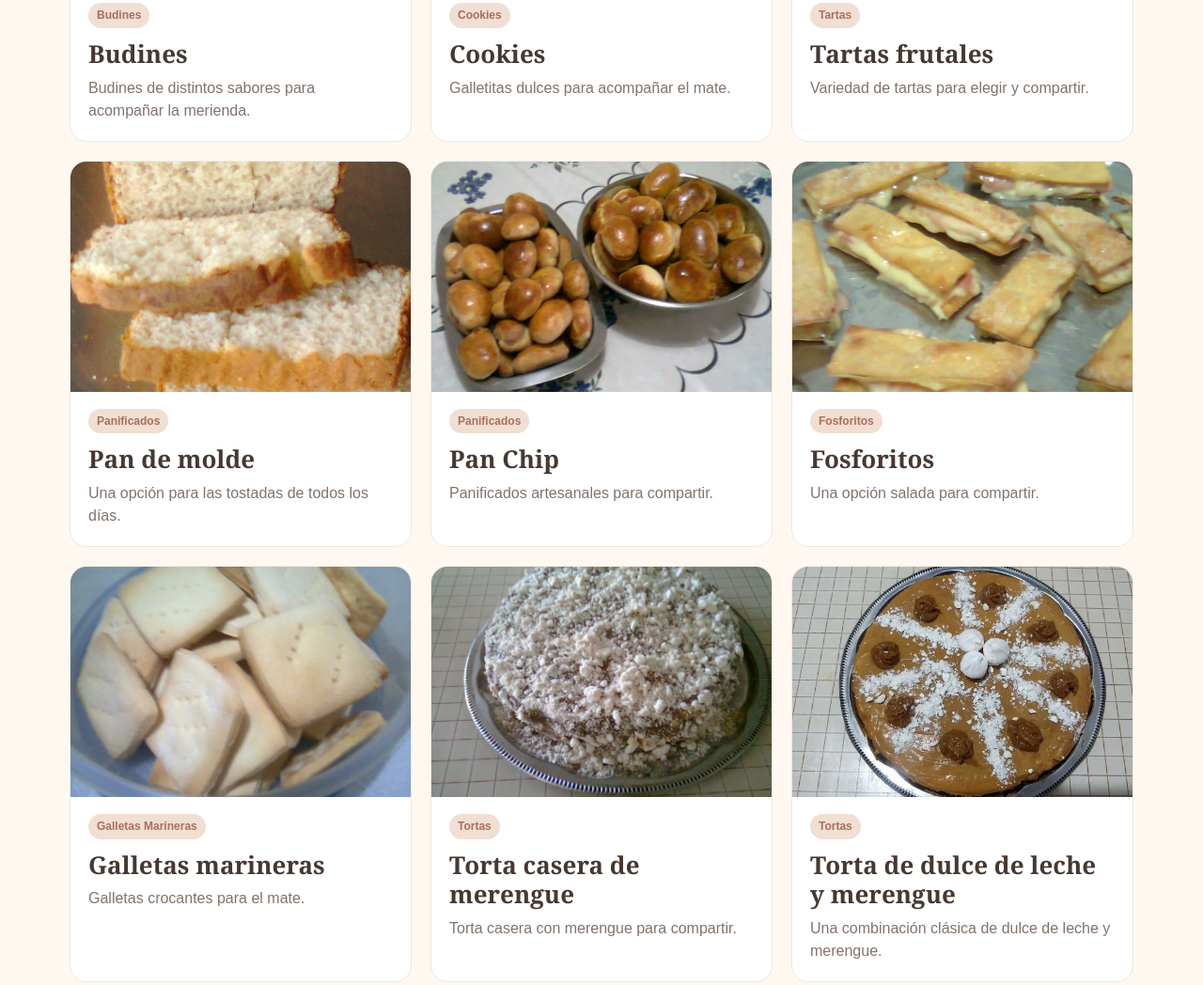
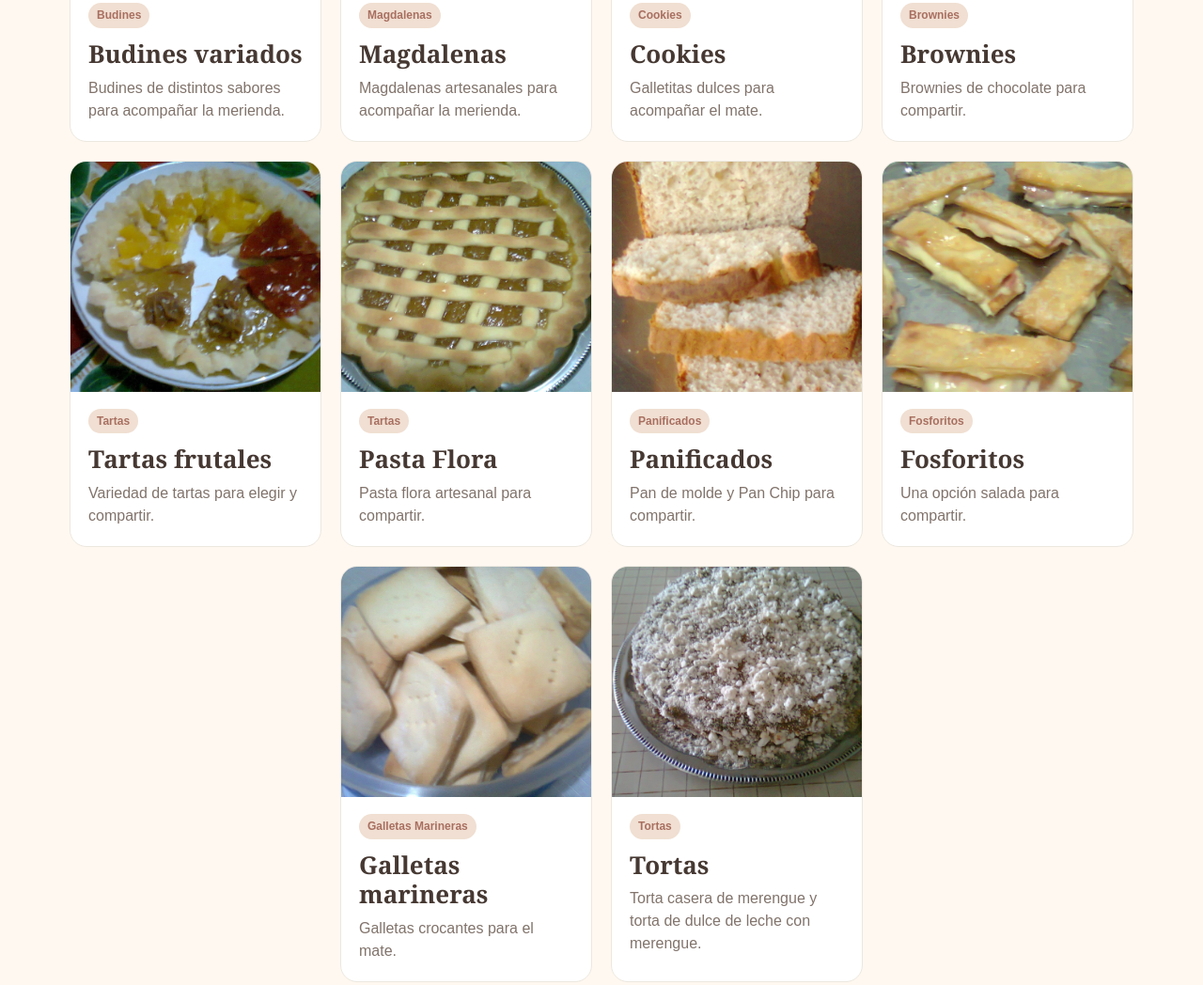
Before and after one commit to LorevanBA/abuelamaria-glutenfree, a plain HTML site: page index.html in a window 1280 px wide. Shown: the part 802-1850 px from the top of the page at 94% size. Drawn offline with Linux system fonts and the light colour scheme.

Commit message:
Add files via upload

```diff
--- a/index.html
+++ b/index.html
@@ -60,6 +60,7 @@ h1 em{color:var(--green);font-weight:normal}
 .filter-option:hover,.filter-option.selected{background:#f7ecdf}
 .results-info{color:var(--muted);font-size:13px;min-height:20px}
 .recipe-grid{display:grid;grid-template-columns:repeat(3,minmax(0,1fr));gap:22px}
+@media(min-width:1101px){.recipe-grid{grid-template-columns:repeat(4,minmax(0,1fr))}.recipe-grid>.recipe-card:nth-child(4n + 1):nth-last-child(2){grid-column-start:2}}
 .recipe-card{overflow:hidden;background:white;border:1px solid #ece8df;border-radius:18px;transition:transform .2s,box-shadow .2s}
 .recipe-card:hover{transform:translateY(-4px);box-shadow:0 12px 28px #34372f12}
 .recipe-art{height:220px;display:grid;place-items:center;font-size:67px;background:linear-gradient(135deg,#f8e1df,#fff0df);overflow:hidden}.recipe-art img{display:block;width:100%;height:100%;object-fit:cover;object-position:center}
@@ -223,6 +224,7 @@ h1 em{color:var(--green);font-weight:normal}
 .footer-copyright{grid-column:1/-1;margin:0;padding-top:10px;border-top:1px solid #fff9f055;color:#f1e5df;font-size:13px!important;text-align:center}
 @media(max-width:700px){.site-footer{grid-template-columns:1fr;gap:14px}.footer-brand{grid-column:1;text-align:center}.footer-cupcake{grid-column:1;justify-self:center;width:75px}.footer-contact{grid-column:1;justify-self:center;align-items:stretch}.footer-copyright{grid-column:1}.footer-email-link,.whatsapp-contact{grid-template-columns:44px minmax(0,1fr);gap:14px}.footer-email-icon{width:44px;height:44px}.whatsapp-link{width:44px!important;height:44px!important;min-width:44px;min-height:44px}.whatsapp-link svg{width:26px!important;height:26px!important;flex-basis:26px!important}}
 @media(max-width:560px){.note-inner{grid-template-columns:58px minmax(0,1fr);gap:12px;padding:46px 16px 20px!important}.note-mascot{width:58px;height:82px}.note-text{font-size:16px!important}}
+@media(max-width:480px){.recipe-grid{grid-template-columns:1fr}}
 </style>
 </head>
 <body>
@@ -293,7 +295,7 @@ h1 em{color:var(--green);font-weight:normal}
     </select>
     <button id="clearFilters" class="clear-button">Ver todo</button>
   </div>
-  <p id="resultsInfo" class="results-info">9 productos encontrados</p><div id="recipeGrid" class="recipe-grid"></div>
+  <p id="resultsInfo" class="results-info">10 productos encontrados</p><div id="recipeGrid" class="recipe-grid"></div>
 </section>
 <div class="note">
 <div class="note-inner">
@@ -320,15 +322,16 @@ h1 em{color:var(--green);font-weight:normal}
 </footer>
 <script>
 const recipes=[
- {name:"Budines",category:"Budines",subcategory:"",image:"BUDINES/BUDINES VARIOS.jpg",emoji:"🍊",description:"Budines de distintos sabores para acompañar la merienda.",time:"",type:"Dulce"},
+ {name:"Budines variados",category:"Budines",subcategory:"",image:"BUDINES/BUDINES VARIOS.jpg",emoji:"🍊",description:"Budines de distintos sabores para acompañar la merienda.",time:"",type:"Dulce"},
+ {name:"Magdalenas",category:"Magdalenas",subcategory:"Magdalenas",image:"MAGDALENAS/Magdalenas.jpg",emoji:"🧁",description:"Magdalenas artesanales para acompañar la merienda.",time:"",type:"Dulce"},
  {name:"Cookies",category:"Cookies",subcategory:"",image:"COOKIES/COOKIES VAINILLA 2.jpg",emoji:"🍪",description:"Galletitas dulces para acompañar el mate.",time:"",type:"Dulce"},
+ {name:"Brownies",category:"Brownies",subcategory:"Brownies",image:"BROWNIE/BROWNIE.jpg",emoji:"🍫",description:"Brownies de chocolate para compartir.",time:"",type:"Dulce"},
  {name:"Tartas frutales",category:"Tartas",subcategory:"",image:"TARTAS/TARTAS PORCIONES.jpg",emoji:"🥧",description:"Variedad de tartas para elegir y compartir.",time:"",type:"Dulce"},
- {name:"Pan de molde",category:"Panificados",subcategory:"Pan de molde",image:"PAN DE MOLDE/PAN DE MOLDE.jpg",emoji:"🍞",description:"Una opción para las tostadas de todos los días.",time:"",type:""},
- {name:"Pan Chip",category:"Panificados",subcategory:"Pan Chip",image:"PAN CHIP/PAN CHIP.jpg",emoji:"🥖",description:"Panificados artesanales para compartir.",time:"",type:"Salado"},
+ {name:"Pasta Flora",category:"Tartas",subcategory:"Pasta Flora",detailSubcategory:"Pasta Flora",image:"PASTAFLORA/PASTAFLORA.jpg",emoji:"🥧",description:"Pasta flora artesanal para compartir.",time:"",type:"Dulce"},
+ {name:"Panificados",category:"Panificados",subcategory:"Pan de molde",image:"PAN DE MOLDE/PAN DE MOLDE.jpg",emoji:"🍞",description:"Pan de molde y Pan Chip para compartir.",time:"",type:""},
  {name:"Fosforitos",category:"Fosforitos",subcategory:"Fosforitos",image:"FOSFORITOS/FOSFORITOS.jpg",emoji:"🥐",description:"Una opción salada para compartir.",time:"",type:"Salado"},
  {name:"Galletas marineras",category:"Galletas Marineras",subcategory:"Galletas Marineras",image:"MARINERAS/GALLETITTAS MARINERAS.jpg",emoji:"🥨",description:"Galletas crocantes para el mate.",time:"",type:"Salado"},
- {name:"Torta casera de merengue",category:"Tortas",subcategory:"Torta casera de merengue",image:"TORTAS/TORTA CASERA DE MERENGUE.jpg",emoji:"🍰",description:"Torta casera con merengue para compartir.",time:"",type:"Dulce"},
- {name:"Torta de dulce de leche y merengue",category:"Tortas",subcategory:"Torta de dulce de leche y merengue",image:"TORTAS/Torta DDL y merengue.jpg",emoji:"🍰",description:"Una combinación clásica de dulce de leche y merengue.",time:"",type:"Dulce"},
+ {name:"Tortas",category:"Tortas",subcategory:"",image:"TORTAS/TORTA CASERA DE MERENGUE.jpg",emoji:"🍰",description:"Torta casera de merengue y torta de dulce de leche con merengue.",time:"",type:"Dulce"},
 ];
 const grid=document.getElementById("recipeGrid"), category=document.getElementById("categoryFilter"), subcategory=document.getElementById("subcategoryFilter"), search=document.getElementById("searchInput"), info=document.getElementById("resultsInfo");
 const initialQuery=new URLSearchParams(window.location.search).get("q"); if(initialQuery) search.value=initialQuery;
@@ -342,7 +345,7 @@ function render(){
  const q=search.value.trim().toLocaleLowerCase("es");
  const filtered=recipes.filter(r=>(!category.value||r.category===category.value)&&(!subcategory.value||r.subcategory===subcategory.value)&&(!q||(r.name+" "+r.category+" "+r.subcategory+" "+r.description).toLocaleLowerCase("es").includes(q)));
  info.textContent=`${filtered.length} ${filtered.length===1?"producto encontrado":"productos encontrados"}`;
- grid.innerHTML=filtered.length?filtered.map(r=>`<article class="recipe-card"><div class="recipe-art" aria-hidden="true">${r.image?`<img src="${r.image}" alt="">`:r.emoji}</div><div class="recipe-body"><span class="pill">${r.category}</span><h3>${r.name}</h3><p>${r.description}</p>${r.time?`<div class="recipe-meta"><span>◷ ${r.time}</span><span>${r.type}</span></div>`:""}</div></article>`).join(""):'<div class="empty">No encontramos productos con esos filtros. Probá con otra búsqueda.</div>';
+ grid.innerHTML=filtered.length?filtered.map(r=>`<article class="recipe-card" data-detail-subcategory="${r.detailSubcategory || ""}"><div class="recipe-art" aria-hidden="true">${r.image?`<img src="${r.image}" alt="">`:r.emoji}</div><div class="recipe-body"><span class="pill">${r.category}</span><h3>${r.name}</h3><p>${r.description}</p>${r.time?`<div class="recipe-meta"><span>◷ ${r.time}</span><span>${r.type}</span></div>`:""}</div></article>`).join(""):'<div class="empty">No encontramos productos con esos filtros. Probá con otra búsqueda.</div>';
 }
 category.addEventListener("change",()=>{updateSubcategories();render()});
 subcategory.addEventListener("change",()=>{
@@ -533,8 +536,10 @@ document.addEventListener('click', event => {
   if (!card || event.target.closest('a')) return;
   const title = card.querySelector('h3')?.textContent.trim();
   const categoryName = card.querySelector('.pill')?.textContent.trim();
+  const detailSubcategory = card.dataset.detailSubcategory;
   const params = new URLSearchParams();
   if (categoryName) params.set('category', categoryName);
+  if (detailSubcategory) params.set('subcategory', detailSubcategory);
   window.location.href = `producto.html?${params.toString()}`;
 });
 
```
